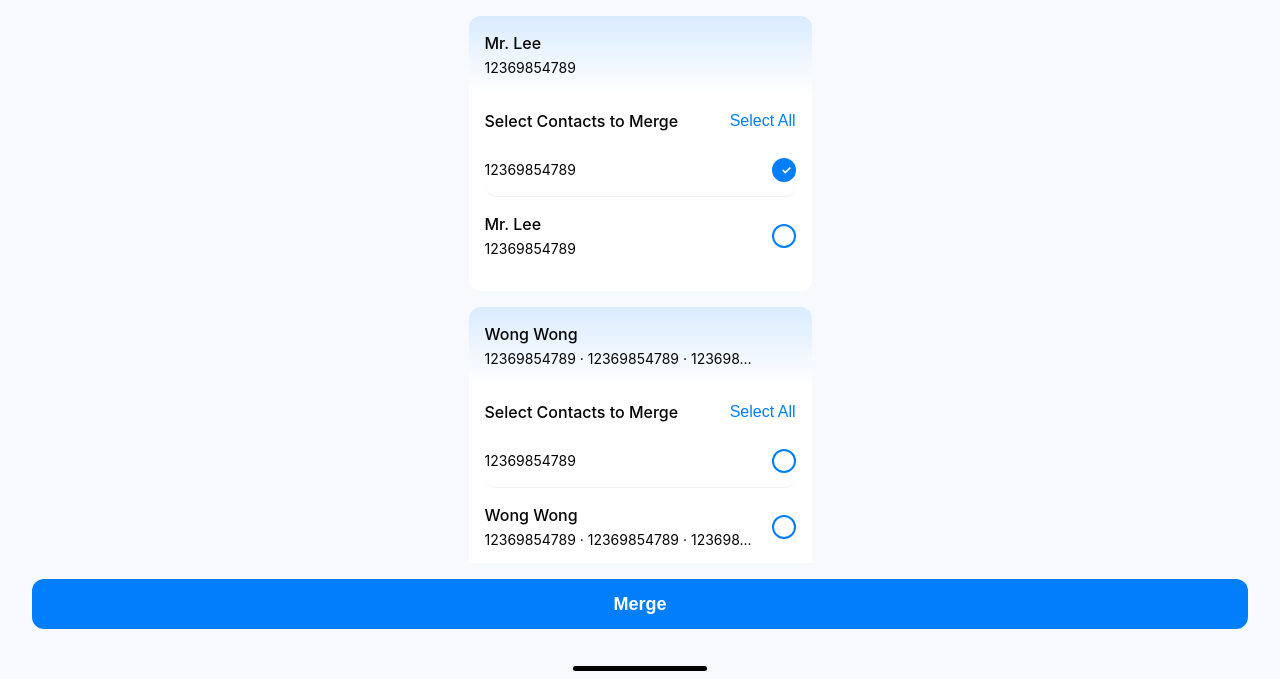
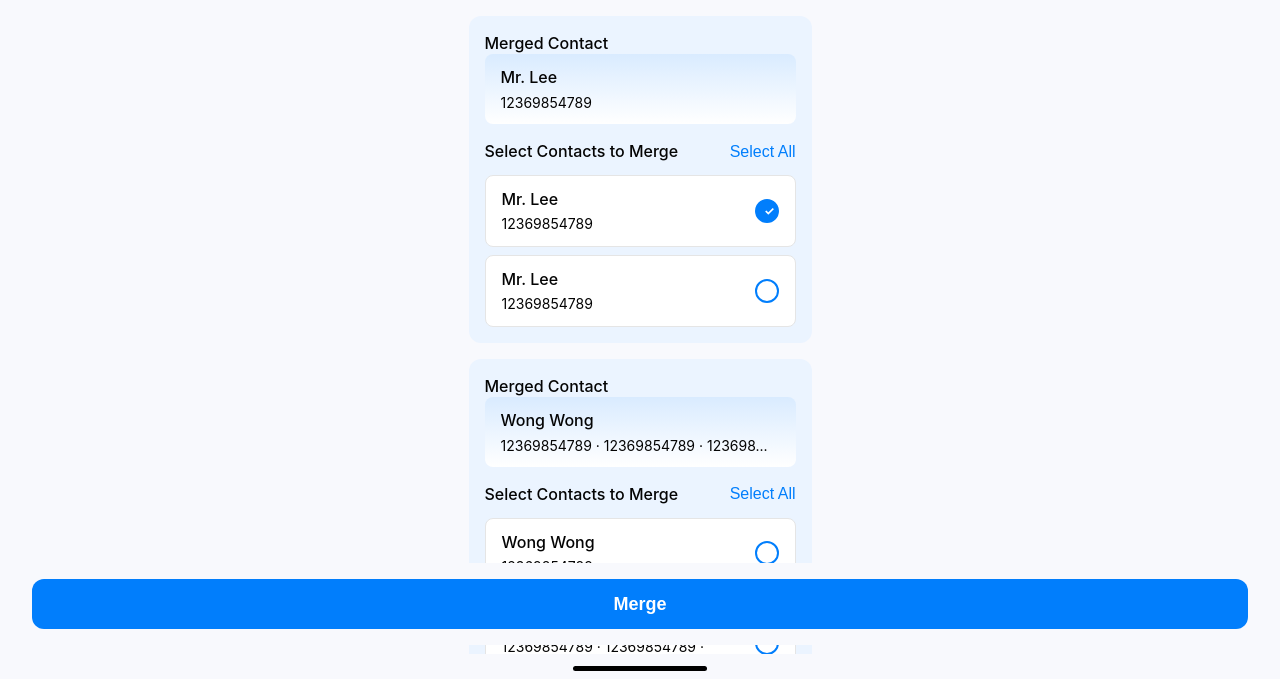
Before and after one commit to TJDaDa/AICleaner_Contact_page, a plain HTML site: page pages/duplicate-contacts.html in a window 1280 px wide. Shown: the part 121-800 px from the top of the page. Drawn offline with Linux system fonts and the light colour scheme.

Commit message:
1. dupicate页第二次布局

```diff
--- a/pages/duplicate-contacts.html
+++ b/pages/duplicate-contacts.html
@@ -28,7 +28,10 @@
             <div id="merge-state" class="merge-state">
                 <!-- 第一个重复组 -->
                 <div class="duplicate-group-card">
-                    <div class="merged-contact-section">
+                    <!-- 标题1: Merged Contact -->
+                    <div class="card-section">
+                        <h3 class="section-title">Merged Contact</h3>
+                        <!-- 内容1: 小卡片 -->
                         <div class="merged-contact-card">
                             <div class="contact-info">
                                 <div class="contact-name">Mr. Lee</div>
@@ -37,24 +40,27 @@
                         </div>
                     </div>
 
-                    <div class="select-contacts-section">
+                    <!-- 标题2: Select Contacts to Merge -->
+                    <div class="card-section">
                         <div class="section-header">
                             <h3 class="section-title">Select Contacts to Merge</h3>
                             <button class="select-all-link" onclick="selectAllInGroup('group1')">Select All</button>
                         </div>
-                        <div class="contact-list">
-                            <div class="contact-item">
+                        <!-- 内容2: 多个小单元格 -->
+                        <div class="select-contacts-list">
+                            <div class="select-contact-cell">
                                 <input type="checkbox" name="group1" id="group1-1" checked>
-                                <label for="group1-1">
-                                    <span class="contact-phone">12369854789</span>
-                                </label>
+                                <div class="contact-info">
+                                    <div class="contact-name">Mr. Lee</div>
+                                    <div class="contact-phone">12369854789</div>
+                                </div>
                             </div>
-                            <div class="contact-item">
+                            <div class="select-contact-cell">
                                 <input type="checkbox" name="group1" id="group1-2">
-                                <label for="group1-2">
-                                    <span class="contact-name">Mr. Lee</span>
-                                    <span class="contact-phone">12369854789</span>
-                                </label>
+                                <div class="contact-info">
+                                    <div class="contact-name">Mr. Lee</div>
+                                    <div class="contact-phone">12369854789</div>
+                                </div>
                             </div>
                         </div>
                     </div>
@@ -62,7 +68,10 @@
 
                 <!-- 第二个重复组 -->
                 <div class="duplicate-group-card">
-                    <div class="merged-contact-section">
+                    <!-- 标题1: Merged Contact -->
+                    <div class="card-section">
+                        <h3 class="section-title">Merged Contact</h3>
+                        <!-- 内容1: 小卡片 -->
                         <div class="merged-contact-card">
                             <div class="contact-info">
                                 <div class="contact-name">Wong Wong</div>
@@ -71,24 +80,27 @@
                         </div>
                     </div>
 
-                    <div class="select-contacts-section">
+                    <!-- 标题2: Select Contacts to Merge -->
+                    <div class="card-section">
                         <div class="section-header">
                             <h3 class="section-title">Select Contacts to Merge</h3>
                             <button class="select-all-link" onclick="selectAllInGroup('group2')">Select All</button>
                         </div>
-                        <div class="contact-list">
-                            <div class="contact-item">
+                        <!-- 内容2: 多个小单元格 -->
+                        <div class="select-contacts-list">
+                            <div class="select-contact-cell">
                                 <input type="checkbox" name="group2" id="group2-1">
-                                <label for="group2-1">
-                                    <span class="contact-phone">12369854789</span>
-                                </label>
+                                <div class="contact-info">
+                                    <div class="contact-name">Wong Wong</div>
+                                    <div class="contact-phone">12369854789</div>
+                                </div>
                             </div>
-                            <div class="contact-item">
+                            <div class="select-contact-cell">
                                 <input type="checkbox" name="group2" id="group2-2">
-                                <label for="group2-2">
-                                    <span class="contact-name">Wong Wong</span>
-                                    <span class="contact-phone">12369854789 · 12369854789 · 123698...</span>
-                                </label>
+                                <div class="contact-info">
+                                    <div class="contact-name">Wong Wong</div>
+                                    <div class="contact-phone">12369854789 · 12369854789 · 123698...</div>
+                                </div>
                             </div>
                         </div>
                     </div>
--- a/scripts/duplicate-contacts.js
+++ b/scripts/duplicate-contacts.js
@@ -43,6 +43,12 @@ function bindEvents() {
     const checkboxes = document.querySelectorAll('input[type="checkbox"]');
     checkboxes.forEach(checkbox => {
         checkbox.addEventListener('change', handleCheckboxChange);
+    });
+
+    // 小单元格点击事件
+    const selectCells = document.querySelectorAll('.select-contact-cell');
+    selectCells.forEach(cell => {
+        cell.addEventListener('click', handleCellClick);
     });
 }
 
@@ -104,12 +110,12 @@ function getSelectedContacts() {
     const checkedBoxes = document.querySelectorAll('input[type="checkbox"]:checked');
 
     checkedBoxes.forEach(checkbox => {
-        const label = checkbox.nextElementSibling;
-        const contactInfo = {
-            name: label.querySelector('.contact-name')?.textContent || '',
-            phone: label.querySelector('.contact-phone')?.textContent || ''
+        const contactInfo = checkbox.nextElementSibling;
+        const contactData = {
+            name: contactInfo.querySelector('.contact-name')?.textContent || '',
+            phone: contactInfo.querySelector('.contact-phone')?.textContent || ''
         };
-        selectedContacts.push(contactInfo);
+        selectedContacts.push(contactData);
     });
 
     return selectedContacts;
@@ -123,6 +129,32 @@ function handleCheckboxChange(event) {
 
     // 更新选择全部按钮状态
     updateSelectAllButton();
+
+    // 更新小单元格选中状态
+    updateCellSelection(checkbox);
+}
+
+function handleCellClick(event) {
+    const cell = event.currentTarget;
+    const checkbox = cell.querySelector('input[type="checkbox"]');
+
+    if (checkbox) {
+        checkbox.checked = !checkbox.checked;
+        updateCellSelection(checkbox);
+        updateSelectedCount();
+        updateSelectAllButton();
+    }
+}
+
+function updateCellSelection(checkbox) {
+    const cell = checkbox.closest('.select-contact-cell');
+    if (cell) {
+        if (checkbox.checked) {
+            cell.classList.add('selected');
+        } else {
+            cell.classList.remove('selected');
+        }
+    }
 }
 
 function updateSelectedCount() {
--- a/styles/duplicate-contacts.css
+++ b/styles/duplicate-contacts.css
@@ -33,17 +33,31 @@
     background-color: #EBF4FF;
     border-radius: 12px;
     margin: 0 16px 16px;
-    overflow: hidden;
-}
-
-/* Merged Contact 部分 */
-.merged-contact-section {
-    background: linear-gradient(to bottom, #D9EBFF, #FFFFFF);
     padding: 16px;
 }
 
+/* 卡片内部布局 */
+.card-section {
+    margin-bottom: 16px;
+}
+
+.card-section:last-child {
+    margin-bottom: 0;
+}
+
+.section-title {
+    font-size: 16px;
+    font-weight: 500;
+    color: #040404;
+    margin-bottom: 12px;
+}
+
+/* Merged Contact 小卡片 */
 .merged-contact-card {
-    background-color: transparent;
+    background: linear-gradient(to bottom, #D9EBFF, #FFFFFF);
+    border-radius: 8px;
+    padding: 12px 16px;
+    margin-bottom: 16px;
 }
 
 .merged-contact-card .contact-info {
@@ -64,10 +78,85 @@
     margin-left: 0;
 }
 
-/* Select Contacts 部分 */
-.select-contacts-section {
+/* Select Contacts 小单元格 */
+.select-contacts-list {
+    display: flex;
+    flex-direction: column;
+    gap: 8px;
+}
+
+.select-contact-cell {
     background-color: #FFFFFF;
-    padding: 16px;
+    border-radius: 8px;
+    padding: 12px 16px;
+    border: 1px solid #E5E5E5;
+    cursor: pointer;
+    transition: all 0.2s;
+    position: relative;
+}
+
+.select-contact-cell:hover {
+    background-color: #F8F9FD;
+    border-color: #017EFC;
+}
+
+.select-contact-cell.selected {
+    background-color: #F0F7FF;
+    border-color: #017EFC;
+}
+
+.select-contact-cell .contact-info {
+    display: flex;
+    flex-direction: column;
+    padding-right: 40px;
+}
+
+.select-contact-cell .contact-name {
+    font-size: 16px;
+    font-weight: 500;
+    color: #040404;
+    margin-bottom: 4px;
+}
+
+.select-contact-cell .contact-phone {
+    font-size: 14px;
+    color: #040404;
+    margin-left: 0;
+}
+
+/* 小单元格复选框样式 */
+.select-contact-cell input[type="checkbox"] {
+    display: none;
+}
+
+.select-contact-cell input[type="checkbox"] + .contact-info::before {
+    content: '';
+    position: absolute;
+    right: 16px;
+    top: 50%;
+    transform: translateY(-50%);
+    width: 20px;
+    height: 20px;
+    border-radius: 50%;
+    background-color: #FFFFFF;
+    border: 2px solid #017EFC;
+    transition: all 0.2s;
+}
+
+.select-contact-cell input[type="checkbox"]:checked + .contact-info::before {
+    background-color: #017EFC;
+    border-color: #017EFC;
+}
+
+.select-contact-cell input[type="checkbox"]:checked + .contact-info::after {
+    content: '✓';
+    position: absolute;
+    right: 20px;
+    top: 50%;
+    transform: translateY(-50%);
+    color: white;
+    font-size: 12px;
+    font-weight: bold;
 }
 
 .section-header {
```
